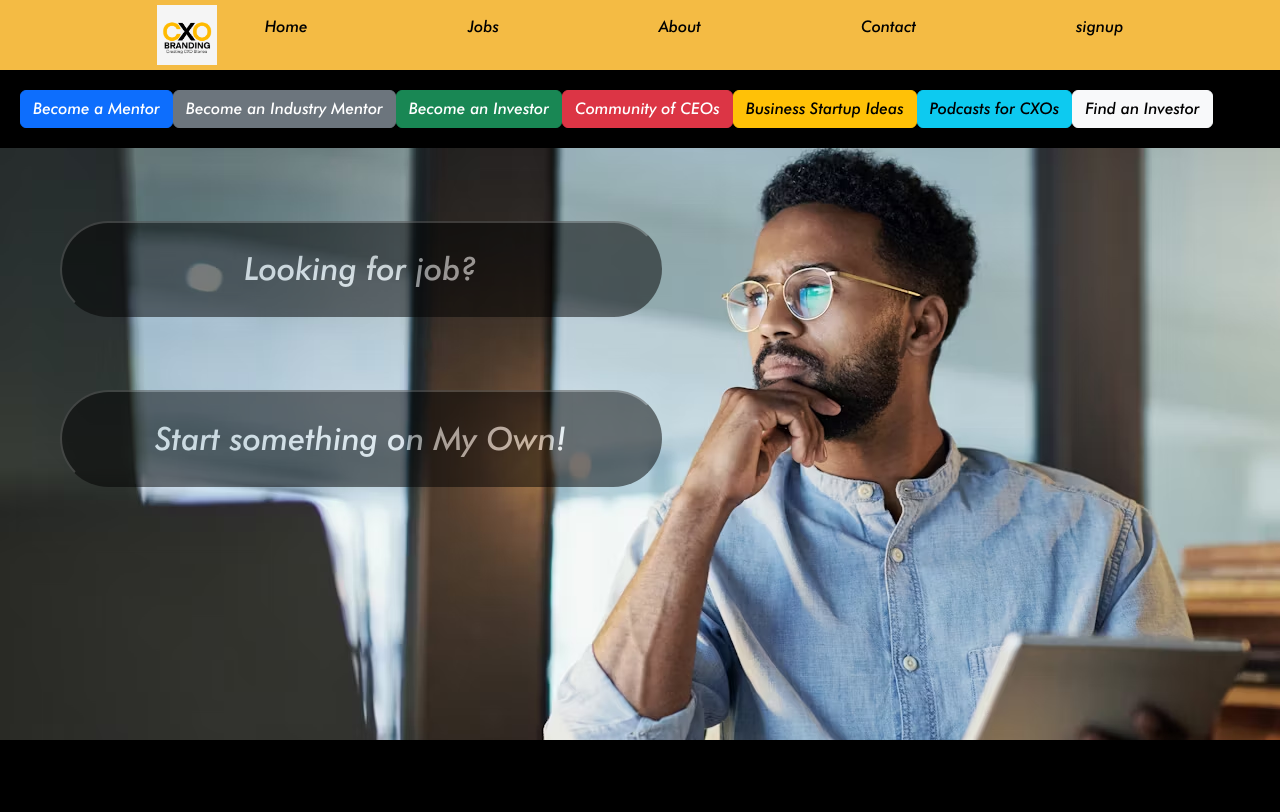
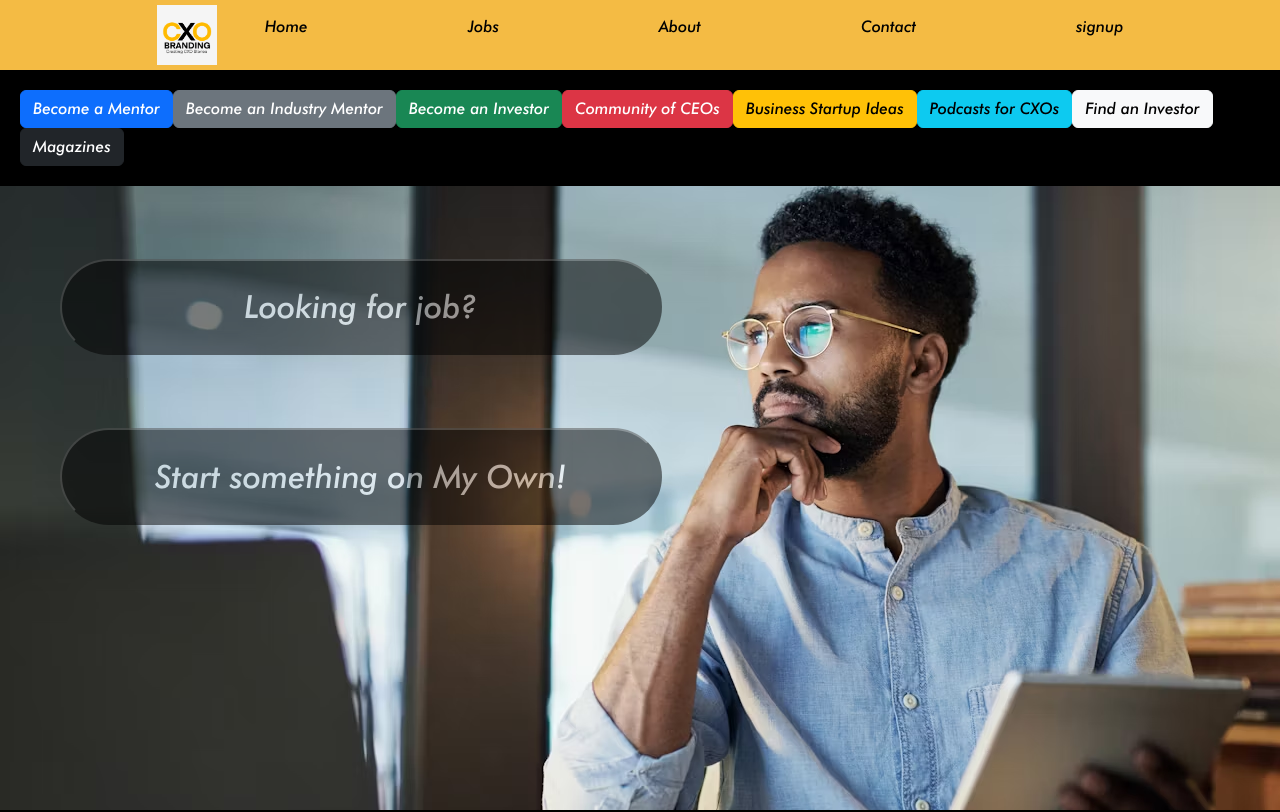
Before and after one commit to aleeshyakrishna/cxo-branding-latest, a React (Vite) app: page / in a window 1280 px wide. Shown: the top 812 px of the page. Built offline with nearby package versions, Linux system fonts and the light colour scheme.

Commit message:
first commit

```diff
--- a/src/Components/BecomeNav/BecomeNav.jsx
+++ b/src/Components/BecomeNav/BecomeNav.jsx
@@ -19,7 +19,7 @@ function BecomeNav() {
                 <button type="button" className="btn btn-warning">Business Startup Ideas</button>
                 <button type="button" className="btn btn-info">Podcasts for CXOs</button>
                 <button type="button" className="btn btn-light">Find an Investor</button>
-                {/* <button type="button" className="btn btn-dark">CXOMagazine</button> */}
+                <button type="button" className="btn btn-dark">Magazines</button>
 
                 {/* <div className={styles.marquee}>
                     <div className={styles.marqueeInner}>
--- a/src/Components/Header/Header.jsx
+++ b/src/Components/Header/Header.jsx
@@ -14,10 +14,10 @@ const Header = () => {
         </div>
         <div className={styles.buttonDivs}>
 
-          <Link to='our'> <button >Looking for job?</button> </Link>
-          <br />
+          <Link> <button >Looking for job?</button> </Link>
+          {/* <br /> */}
 
-          <Link to='branding'><button >Start something on My Own!</button></Link>
+          <Link><button >Start something on My Own!</button></Link>
         </div>
         {/* <div
           className={styles.header_txt}
--- a/src/Components/Header/Header.module.css
+++ b/src/Components/Header/Header.module.css
@@ -6,7 +6,7 @@
 
 .header_main {
     background-image: url("./../../Images/GettyImages-1186079153.png");
-    height: 74vh;
+    height: 78vh;
     width: 100%;
     background-color: hsl(0, 0%, 96%);
     z-index: -3;
--- a/src/Pages/Home/Home.jsx
+++ b/src/Pages/Home/Home.jsx
@@ -13,7 +13,7 @@ function Home() {
               <Navbar/>
               <BecomeNav/>
               <Header/>
-              {/* <br/> */}
+
               <Content/>
               <Services/>
               <WhoWeAre/>
```
